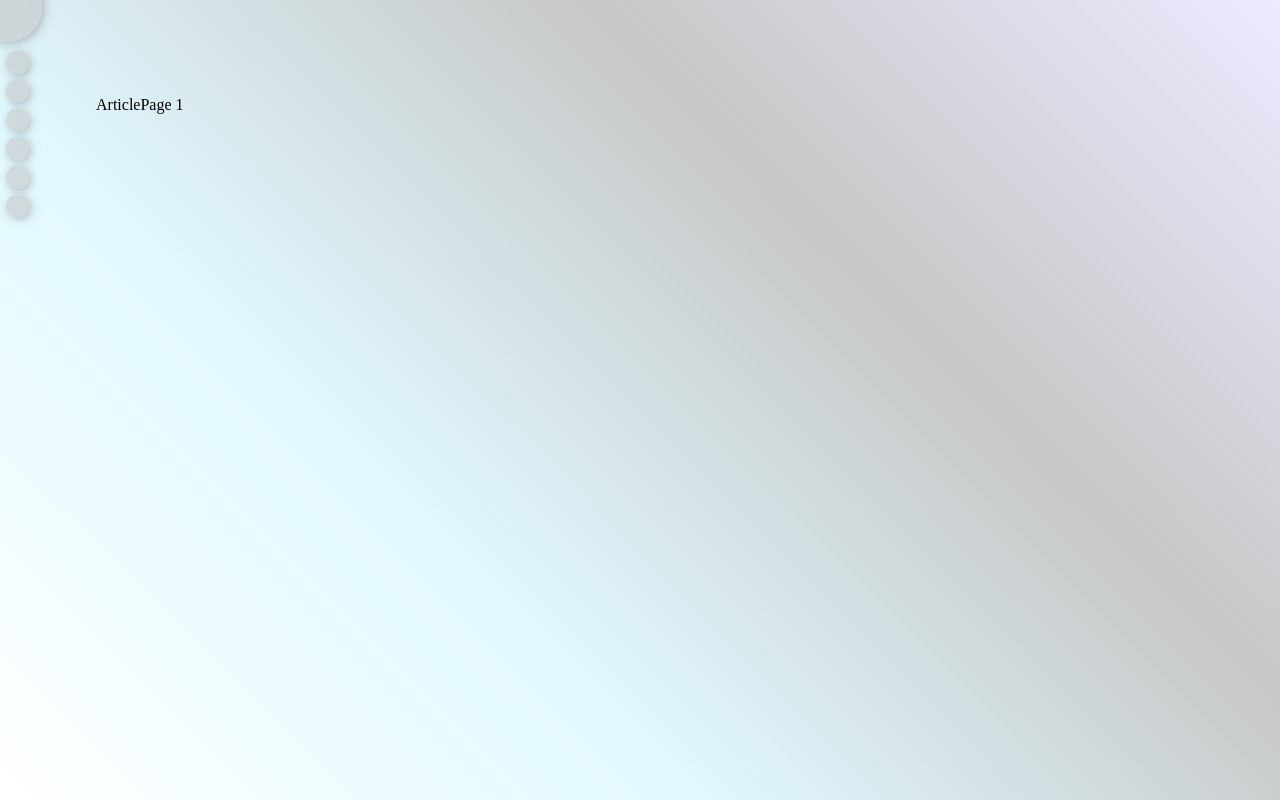
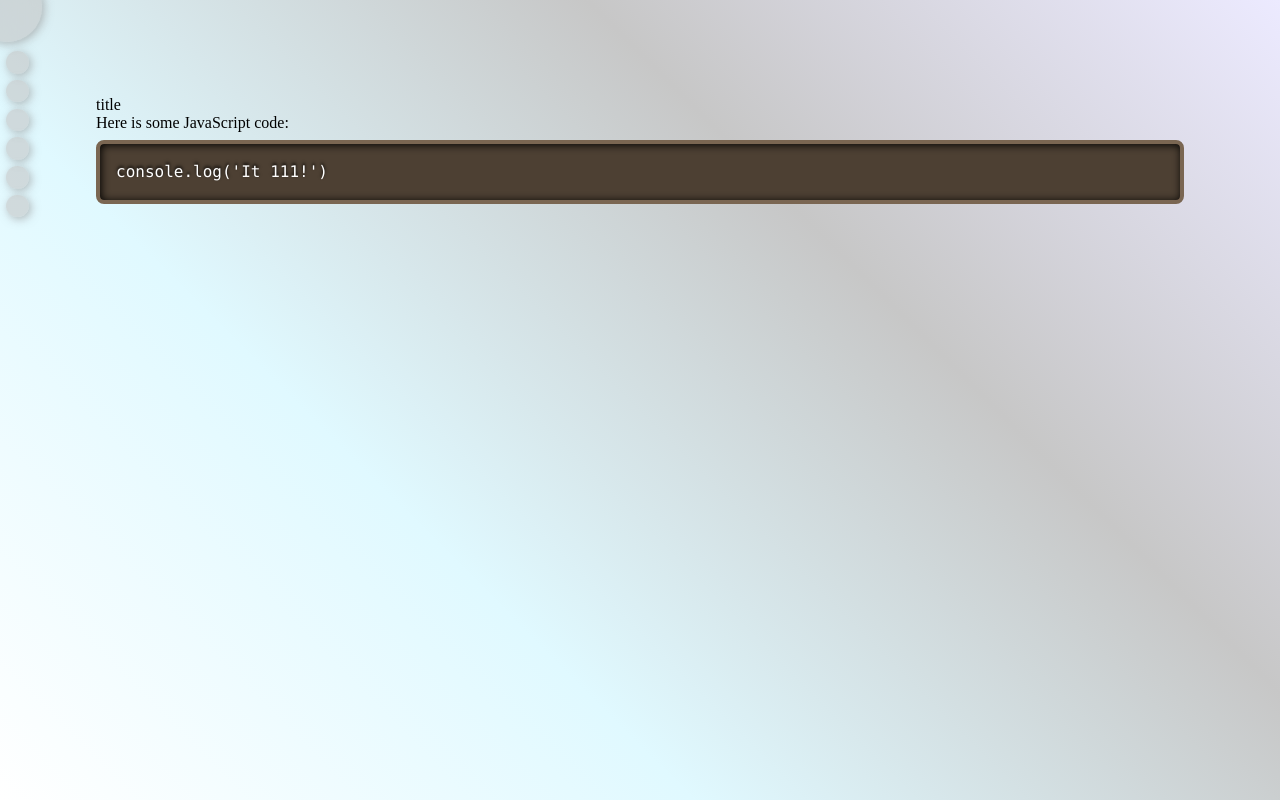
Before and after one commit to 4Nameless4/blog, a Next.js app: page /article/1 in a window 1280 px wide. Built offline with nearby package versions, Linux system fonts and the light colour scheme.

Commit message:
markdown article todo

```diff
--- a/app/article/[id]/page.tsx
+++ b/app/article/[id]/page.tsx
@@ -1,5 +1,39 @@
 import style from "./page.module.css";
+import Markdown from "react-markdown";
+import { Prism } from "react-syntax-highlighter";
+import { dark } from "react-syntax-highlighter/dist/esm/styles/prism";
 
-export default function ArticlePage(props: { params: { id: string } }) {
-  return <div>ArticlePage {props?.params?.id ?? null}</div>;
+export default async function ArticlePage(props: { params: { id: string } }) {
+  const articleID = props.params.id;
+  const markdown = `Here is some JavaScript code:
+
+  \`\`\`html
+  console.log('It 111!')
+  \`\`\`
+  `;
+
+  return (
+    <div className="article-page-root">
+      <h3>title</h3>
+      <section>
+        <Markdown
+          components={{
+            code(props) {
+              const { children, className } = props;
+              const match = /language-(\w+)/.exec(className || "");
+              return match ? (
+                <Prism language={match[1]} style={dark}>
+                  {String(children).replace(/\n$/, "")}
+                </Prism>
+              ) : (
+                <code className={className}>{children}</code>
+              );
+            },
+          }}
+        >
+          {markdown}
+        </Markdown>
+      </section>
+    </div>
+  );
 }
--- a/app/article/edit/page.tsx
+++ /dev/null
@@ -1,5 +0,0 @@
-import style from "./page.module.css";
-
-export default function ArticleEditPage() {
-  return <section>ArticleEditPage</section>;
-}
--- a/package.json
+++ b/package.json
@@ -15,12 +15,12 @@
     "docx-preview": "^0.1.20",
     "docxtemplater": "^3.42.4",
     "file-saver": "^2.0.5",
-    "highlight.js": "^11.9.0",
-    "marked": "^11.1.1",
     "next": "14.0.4",
     "pizzip": "^3.1.4",
     "react": "^18",
     "react-dom": "^18",
+    "react-markdown": "^9.0.1",
+    "react-syntax-highlighter": "^15.5.0",
     "ws": "^8.15.1"
   },
   "devDependencies": {
@@ -29,6 +29,7 @@
     "@types/node": "^20",
     "@types/react": "^18",
     "@types/react-dom": "^18",
+    "@types/react-syntax-highlighter": "^15.5.11",
     "@types/ws": "^8.5.10",
     "autoprefixer": "^10.0.1",
     "eslint": "^8",
```
Also changed, not shown: app/article/edit/page.module.css (deleted).
